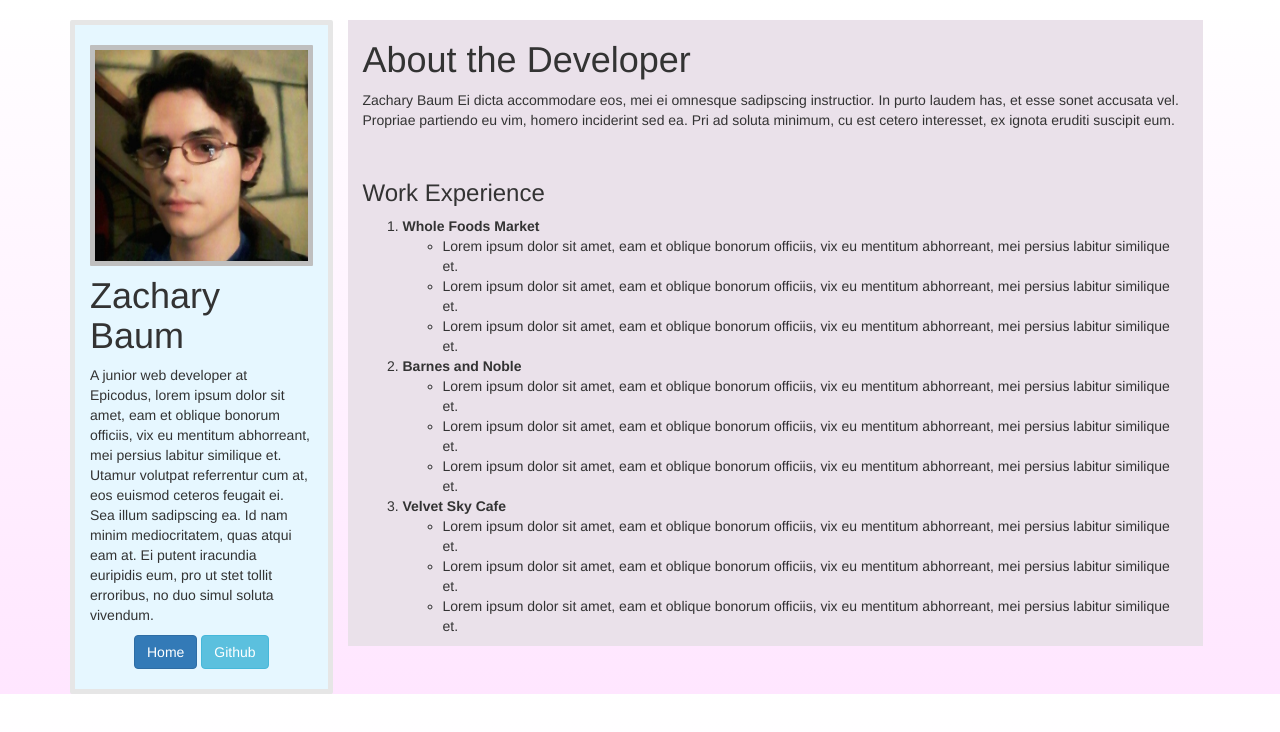
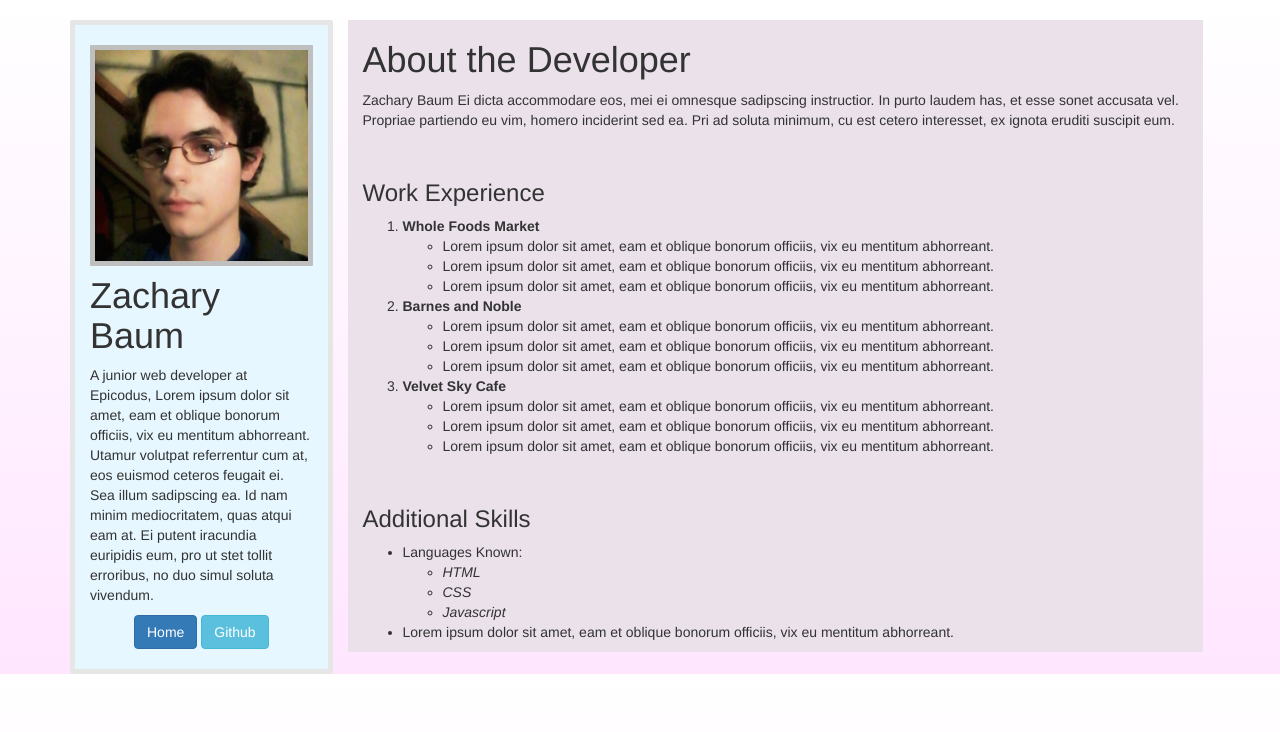
Before and after one commit to Lazuli42/portfolio, a plain HTML site: page about.html in a window 1280 px wide. Drawn offline with nearby package versions, Linux system fonts and the light colour scheme.

Commit message:
finalize About layout

```diff
--- a/about.html
+++ b/about.html
@@ -16,7 +16,7 @@
           <div class="col-sm-12">
             <img class="center-block" id="zach" src="img/me.jpg">
             <h1>Zachary Baum</h1>
-            <p>A junior web developer at Epicodus, lorem ipsum dolor sit amet, eam et oblique bonorum officiis, vix eu mentitum abhorreant, mei persius labitur similique et. Utamur volutpat referrentur cum at, eos euismod ceteros feugait ei. Sea illum sadipscing ea. Id nam minim mediocritatem, quas atqui eam at. Ei putent iracundia euripidis eum, pro ut stet tollit erroribus, no duo simul soluta vivendum.</p>
+            <p>A junior web developer at Epicodus, Lorem ipsum dolor sit amet, eam et oblique bonorum officiis, vix eu mentitum abhorreant. Utamur volutpat referrentur cum at, eos euismod ceteros feugait ei. Sea illum sadipscing ea. Id nam minim mediocritatem, quas atqui eam at. Ei putent iracundia euripidis eum, pro ut stet tollit erroribus, no duo simul soluta vivendum.</p>
             <div class="text-center">
               <a class="btn btn-primary" href="index.html" role="button">Home</a>
               <a class="btn btn-info" href="https://github.com/Lazuli42" role="button">Github</a>
@@ -33,25 +33,37 @@
           <ol>
             <li><strong>Whole Foods Market</strong></li>
             <ul>
-              <li>Lorem ipsum dolor sit amet, eam et oblique bonorum officiis, vix eu mentitum abhorreant, mei persius labitur similique et.</li>
-              <li>Lorem ipsum dolor sit amet, eam et oblique bonorum officiis, vix eu mentitum abhorreant, mei persius labitur similique et.</li>
-              <li>Lorem ipsum dolor sit amet, eam et oblique bonorum officiis, vix eu mentitum abhorreant, mei persius labitur similique et.</li>
+              <li>Lorem ipsum dolor sit amet, eam et oblique bonorum officiis, vix eu mentitum abhorreant.</li>
+              <li>Lorem ipsum dolor sit amet, eam et oblique bonorum officiis, vix eu mentitum abhorreant.</li>
+              <li>Lorem ipsum dolor sit amet, eam et oblique bonorum officiis, vix eu mentitum abhorreant.</li>
             </ul>
             <li><strong>Barnes and Noble</strong></li>
             <ul>
-              <li>Lorem ipsum dolor sit amet, eam et oblique bonorum officiis, vix eu mentitum abhorreant, mei persius labitur similique et.</li>
-              <li>Lorem ipsum dolor sit amet, eam et oblique bonorum officiis, vix eu mentitum abhorreant, mei persius labitur similique et.</li>
-              <li>Lorem ipsum dolor sit amet, eam et oblique bonorum officiis, vix eu mentitum abhorreant, mei persius labitur similique et.</li>
+              <li>Lorem ipsum dolor sit amet, eam et oblique bonorum officiis, vix eu mentitum abhorreant.</li>
+              <li>Lorem ipsum dolor sit amet, eam et oblique bonorum officiis, vix eu mentitum abhorreant.</li>
+              <li>Lorem ipsum dolor sit amet, eam et oblique bonorum officiis, vix eu mentitum abhorreant.</li>
             </ul>
             <li><strong>Velvet Sky Cafe</strong></li>
             <ul>
-              <li>Lorem ipsum dolor sit amet, eam et oblique bonorum officiis, vix eu mentitum abhorreant, mei persius labitur similique et.</li>
-              <li>Lorem ipsum dolor sit amet, eam et oblique bonorum officiis, vix eu mentitum abhorreant, mei persius labitur similique et.</li>
-              <li>Lorem ipsum dolor sit amet, eam et oblique bonorum officiis, vix eu mentitum abhorreant, mei persius labitur similique et.</li>
+              <li>Lorem ipsum dolor sit amet, eam et oblique bonorum officiis, vix eu mentitum abhorreant.</li>
+              <li>Lorem ipsum dolor sit amet, eam et oblique bonorum officiis, vix eu mentitum abhorreant.</li>
+              <li>Lorem ipsum dolor sit amet, eam et oblique bonorum officiis, vix eu mentitum abhorreant.</li>
             </ul>
           </ol>
+          <br>
+          <h3>Additional Skills</h3>
+          <ul>
+            <li>Languages Known:</li>
+              <ul>
+                <li><em>HTML</em></li>
+                <li><em>CSS</em></li>
+                <li><em>Javascript</em></li>
+              </ul>
+              <li>Lorem ipsum dolor sit amet, eam et oblique bonorum officiis, vix eu mentitum abhorreant.</li>
+            </ul>
           </div>
         </div>
+
       </div>
     </div>
     <!-- jQuery (necessary for Bootstrap's JavaScript plugins) -->
--- a/css/styles.css
+++ b/css/styles.css
@@ -4,7 +4,9 @@ body {
   background: -o-linear-gradient(white, #ffe6ff,); /* For Opera 11.1 to 12.0 */
   background: -moz-linear-gradient(white, #ffe6ff,); /* For Firefox 3.6 to 15 */
   background: linear-gradient(white, #ffe6ff); /* Standard syntax */
-  background-blend-mode: hard-light;
+}
+
+h1 {
 }
 
 img {
```
